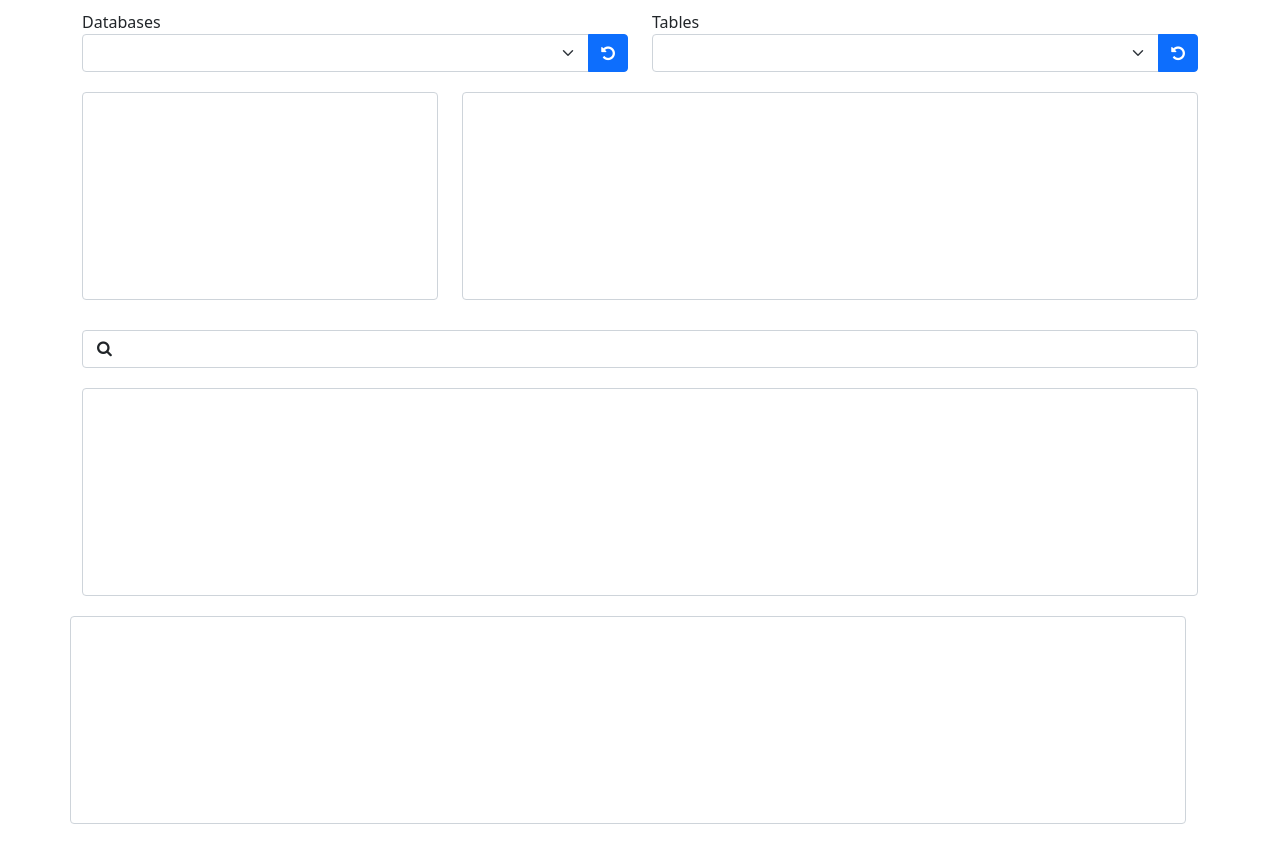
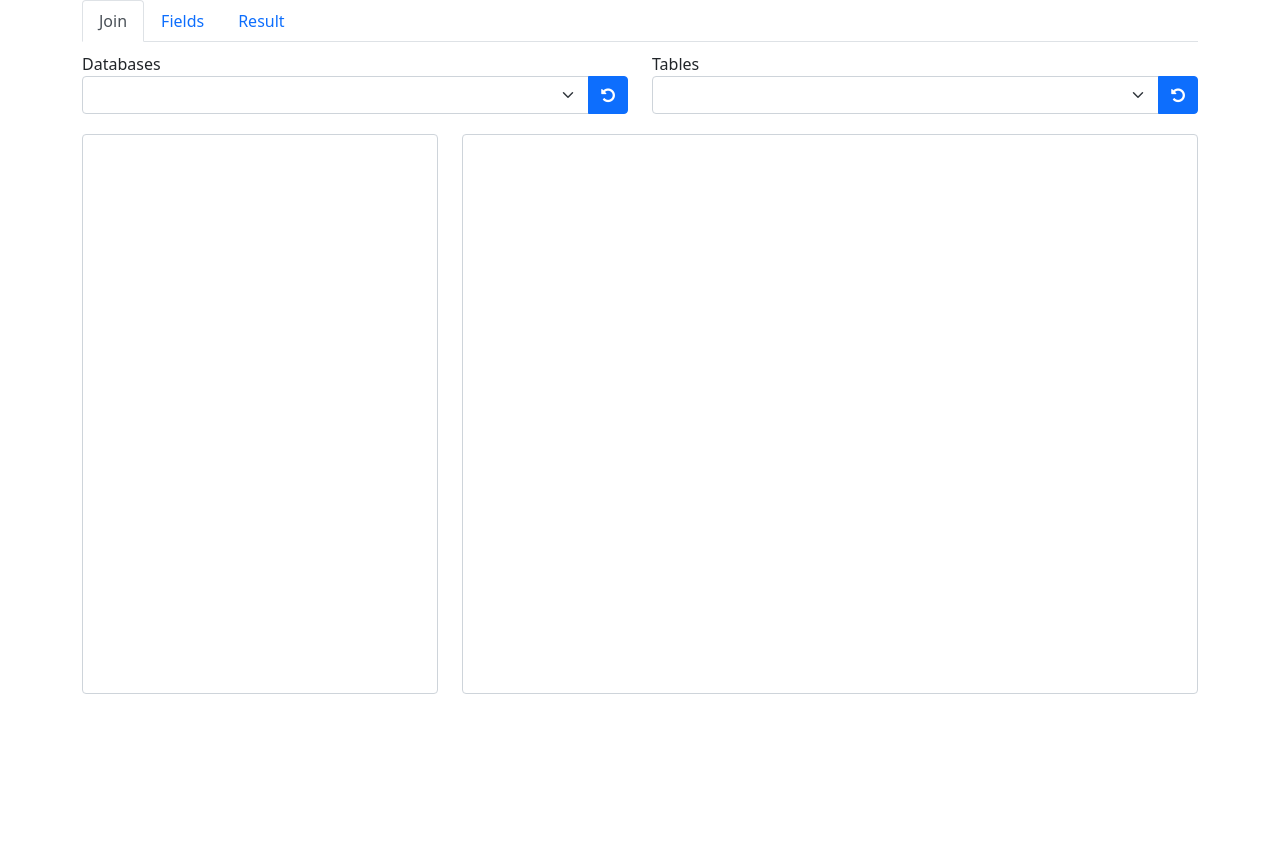
Before and after one commit to Thiago099/sql-helper, a Vue app: page / in a window 1280 px wide. After the commit the page ends 800 px from the top, so only its background shows below. Built offline with nearby package versions, Linux system fonts and the light colour scheme.

Commit message:
[fix] style

```diff
--- a/src/app/App.vue
+++ b/src/app/App.vue
@@ -21,10 +21,19 @@ function set_selected(e:any, objects:any)
 
 const filter = ref('')
 
+const tab = ref('Join')
+const tabs = ['Join', 'Fields', 'Result']
+
 </script>
 
 <template>
-  <div class="container" >
+  <div class="container">
+    <ul class="nav nav-tabs">
+      <li class="nav-item" v-for="tab_link in tabs" :key="tab_link">
+        <a class="nav-link" :class="{'active': tab_link == tab}" aria-current="page" href="#" @click="tab = tab_link">{{tab_link}}</a>
+      </li>
+    </ul>
+    <div v-show="tab == 'Join'">
       <div class="row">
         <div class="col-6 form-group">
           <label for="">Databases</label>
@@ -48,6 +57,7 @@ const filter = ref('')
       <div class="row">
         <div class="col-4">
           <field-container
+            style="height:70vh"
             :active="false"
             @child="move($event, 'child')"
             @parent="move($event, 'parent')"
@@ -58,7 +68,7 @@ const filter = ref('')
         <div class="col-8">
             <field-container
               :active="true"
-
+              style="height:70vh"
               @child="back($event, 'child')"
               @parent="back($event, 'parent')"
               :fields="active_fields"
@@ -66,19 +76,24 @@ const filter = ref('')
             />
         </div>
       </div>
-    <i class="fa fa-search" style="position:absolute;margin-top:20px;margin-left:15px"></i>
+    </div>
+    <div v-show="tab == 'Fields'">
+      <i class="fa fa-search" style="position:absolute;margin-top:10px;margin-left:15px"></i>
       <input type="text" class="form-control" v-model="filter" style="padding-left:40px">
-    <div class="content-data form-area form-control">
-      <div v-for="({table, columns}) of table_fields" :key="table">
+      <div class="content-data form-area form-control" style="height:70vh">
+        <div v-for="({table, columns}) of table_fields" :key="table" >
         <input type="checkbox" :checked="columns.every((item) => item.selected == true)" @click="set_selected($event, columns)"> {{table?.object?.alias ?? table.name}}
           <div v-for="(column) of columns.filter(item=>item.name.includes(filter))" :key="column.name">
             &nbsp;&nbsp;&nbsp;&nbsp;<input type="checkbox" v-model="column.selected" @change="update_query()"> {{column.name}}
           </div >
         </div>
       </div>
-    <div class="row content-data form-control">
+    </div>
+    <div v-show="tab == 'Result'">
+      <div class="row content-data form-control" style="height:85vh">
         <div class="col">
           <div class="form-area" v-html="query">
+          </div>
         </div>
       </div>
     </div>
@@ -89,7 +104,6 @@ const filter = ref('')
   margin-top: 10px !important;
 }
 .content-data{
-  height: 26vh;
   display:block;
   overflow-y: auto;
   margin-top: 10px;
```
Lines whose indentation alone changed are shown as unchanged.
